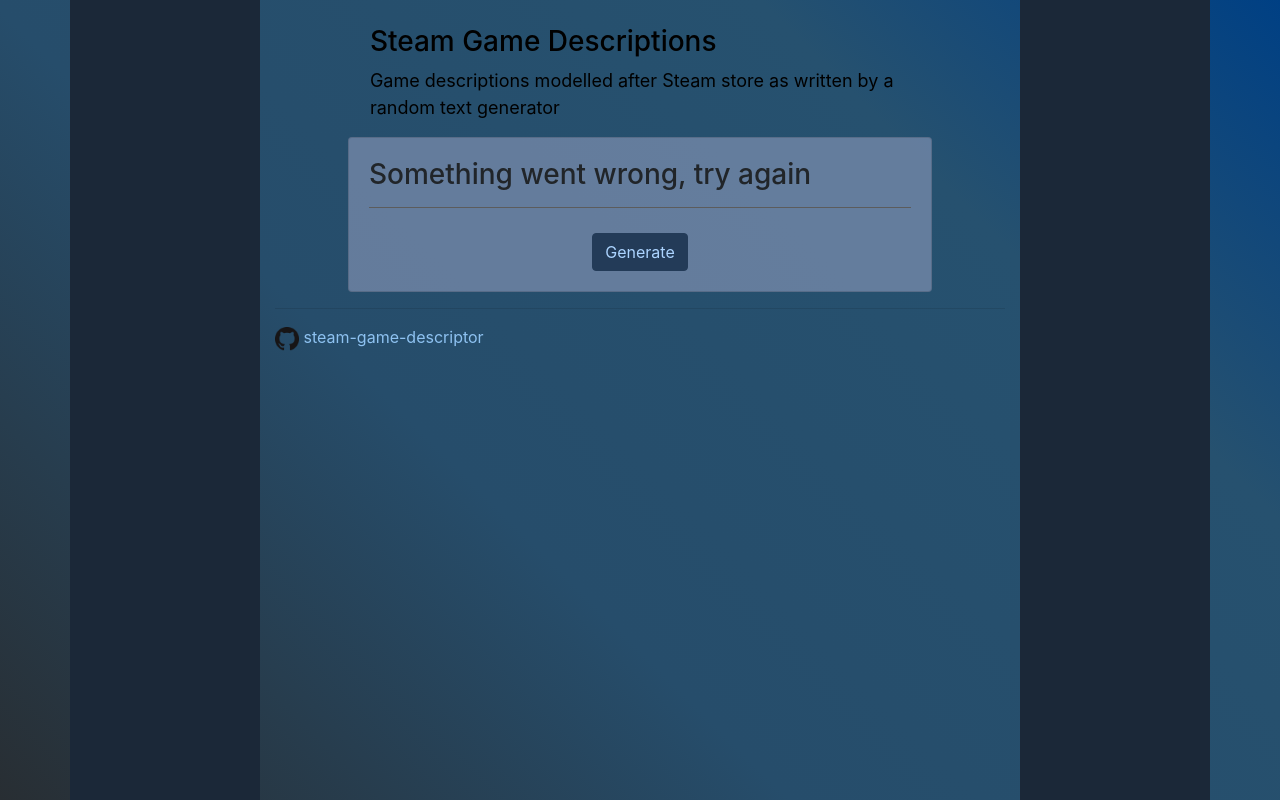
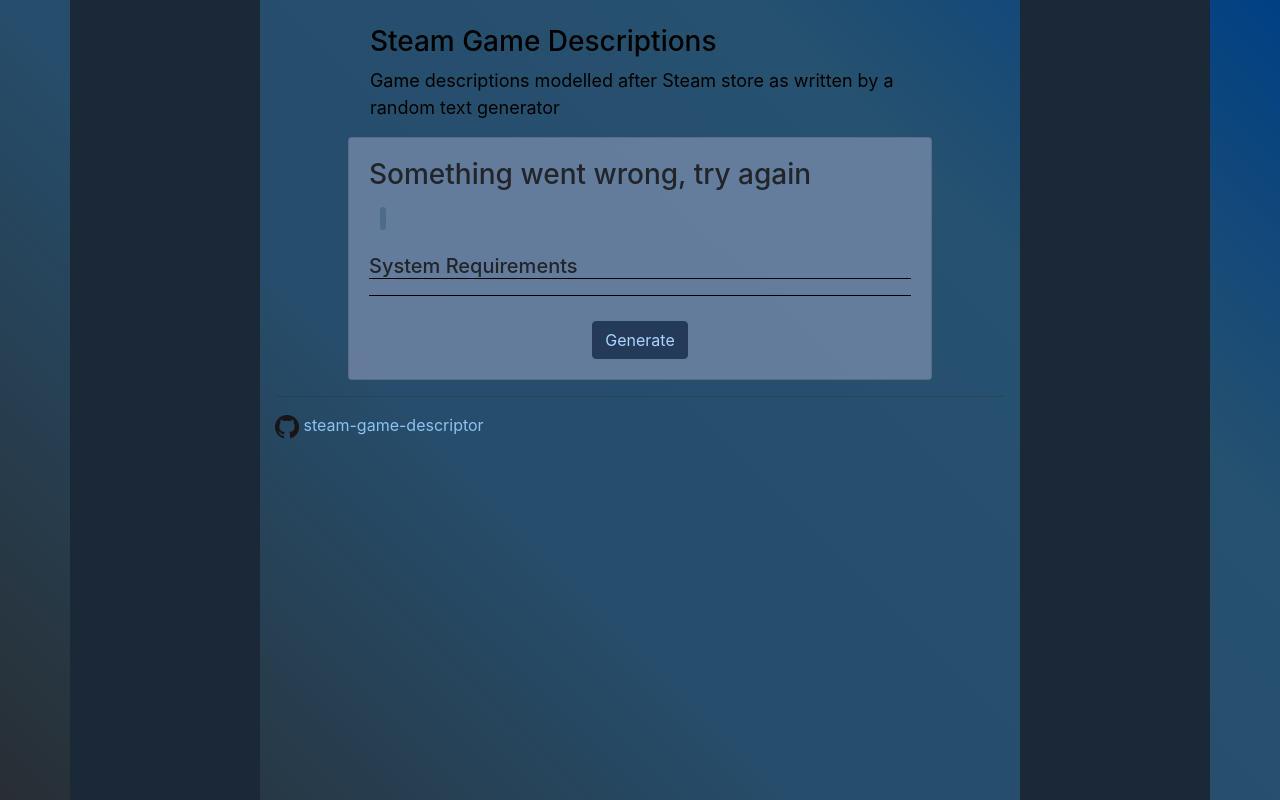
Before and after one commit to lajanki/steam-game-descriptor, a Flask app: page / in a window 1280 px wide. Run offline with Flask 2, Linux system fonts and the light colour scheme; parts of the project's set-up code (start-up, migrations or seed data) failed here and were passed over; some libraries are stand-ins or nearby versions.

Commit message:
feat: Add system requirements section

```diff
--- a/static/style.css
+++ b/static/style.css
@@ -101,9 +101,22 @@
 	filter: progid:DXImageTransform.Microsoft.gradient( startColorstr='#263d56', endColorstr='#7db9e8',GradientType=1 ); /* IE6-9 fallback on horizontal gradient */
 }
 
+#developer {
+	margin-left: 0.7em;
+	margin-bottom: 1em;
+}
+
+#developer > span {
+	background-color: #4e6c89;
+	border-radius: 3px;
+	padding: 3px;
+	font-size: 14px;
+	line-height: 18px;
+}
+
 .game-tag {
 	background-color: #274d71;
-	margin-left: 20px;
+	margin-left: 0.7em;
 	color: #67c1f5;
 	border-radius: 3px;
 	line-height: 18px;
@@ -129,7 +142,23 @@
 
 #description_divider {
 	height: 1px;
-    background: #5c5c5c;
+    background: #000000;
     border: none;
     margin-bottom: 5px;
 }
+
+div#system_requirements_container {
+	margin-top: 2em;
+	font-size: 12px;
+}
+
+#system_requirements_container > h3 {
+	border-bottom: 1px solid #000000;
+}
+
+ul#system_requirements {
+	list-style-type: none;
+	margin-left: 1.5em;
+	margin-right: 1.5em;
+	padding: 0;
+  }
--- a/templates/index.html
+++ b/templates/index.html
@@ -12,8 +12,12 @@
 		<meta name="viewport" content="width=device-width, initial-scale=1">
 		<!-- jQuery, Popper and Bootstrap -->
 		<script src="https://ajax.googleapis.com/ajax/libs/jquery/3.4.1/jquery.min.js"></script>
-		<script src="https://cdnjs.cloudflare.com/ajax/libs/popper.js/1.12.9/umd/popper.min.js" integrity="sha384-ApNbgh9B+Y1QKtv3Rn7W3mgPxhU9K/ScQsAP7hUibX39j7fakFPskvXusvfa0b4Q" crossorigin="anonymous"></script>
-		<script src="https://maxcdn.bootstrapcdn.com/bootstrap/4.0.0/js/bootstrap.min.js" integrity="sha384-JZR6Spejh4U02d8jOt6vLEHfe/JQGiRRSQQxSfFWpi1MquVdAyjUar5+76PVCmYl" crossorigin="anonymous"></script>
+		<script src="https://cdnjs.cloudflare.com/ajax/libs/popper.js/1.12.9/umd/popper.min.js"
+			integrity="sha384-ApNbgh9B+Y1QKtv3Rn7W3mgPxhU9K/ScQsAP7hUibX39j7fakFPskvXusvfa0b4Q"
+			crossorigin="anonymous"></script>
+		<script src="https://maxcdn.bootstrapcdn.com/bootstrap/4.0.0/js/bootstrap.min.js"
+			integrity="sha384-JZR6Spejh4U02d8jOt6vLEHfe/JQGiRRSQQxSfFWpi1MquVdAyjUar5+76PVCmYl"
+			crossorigin="anonymous"></script>
 
 		<link rel="stylesheet" href="https://maxcdn.bootstrapcdn.com/bootstrap/4.3.1/css/bootstrap.min.css">
 
@@ -46,8 +50,10 @@
 						$("#tagline").text("");
 						$("#sub_sections").text("");
 						$("#features").text("");
-						$("#developer").text("");
+						$("#developer > span").text("");
 						$("#tags").text("");
+						$("#system_requirements").text("");
+
 					},
 					dataType: "json",
 					url: $SCRIPT_ROOT + "/_generate",
@@ -60,7 +66,7 @@
 						$("#features").html(data.features);
 
 						var developer = "Developer: " + data.developer
-						$("#developer").text(developer);
+						$("#developer > span").text(developer);
 
 						// create <span> html string for every tag in the response and set as
 						// the #tags element
@@ -71,13 +77,17 @@
 						}
 						$("#tags").html(html);
 
+						// Add system requirements as a list
+						for (let category of data.system_requirements) {
+							$("#system_requirements").append(`<li><b>${category["name"]}</b>: ${category["value"]}</li>`);
+						}
 					},
 					error: function(jqXHR, textStatus, errorThrown) {
 						$("#description").html("<h1>Something went wrong, try again</h1>");
 						$("#tagline").text("");
 						$("#sub_sections").text("");
 						$("#features").text("");
-						$("#developer").text("");
+						$("#developer > span").text("");
 						$("#tags").text("");
 						$("#loader").hide();
 					}
@@ -109,8 +119,14 @@
 						<div id="tagline"></div>
 						<div id="sub_sections"></div>
 						<div id="features"></div>
-						<div id="developer"></div>
+						<div id="developer">
+							<span>Developer: </span>
+						</div>
 						<div id="tags"></div>
+						<div id="system_requirements_container">
+							<h3>System Requirements</h3>
+							<ul id="system_requirements"></ul>
+						</div>
 
 						<!-- A spinning loader to be displayed while new description is being loaded -->
 						<div class="text-center" id="loader">
@@ -128,7 +144,8 @@
 
 
 				<hr />
-				<img src="static/img/GitHub-Mark-32px.png" height="24" width="24"><a id="ghlink" href="https://github.com/lajanki/steam-game-descriptor"> steam-game-descriptor</a>
+				<img src="static/img/GitHub-Mark-32px.png" height="24" width="24"><a id="ghlink"
+					href="https://github.com/lajanki/steam-game-descriptor"> steam-game-descriptor</a>
 			</div>
 
 			<!-- right margin -->
```
